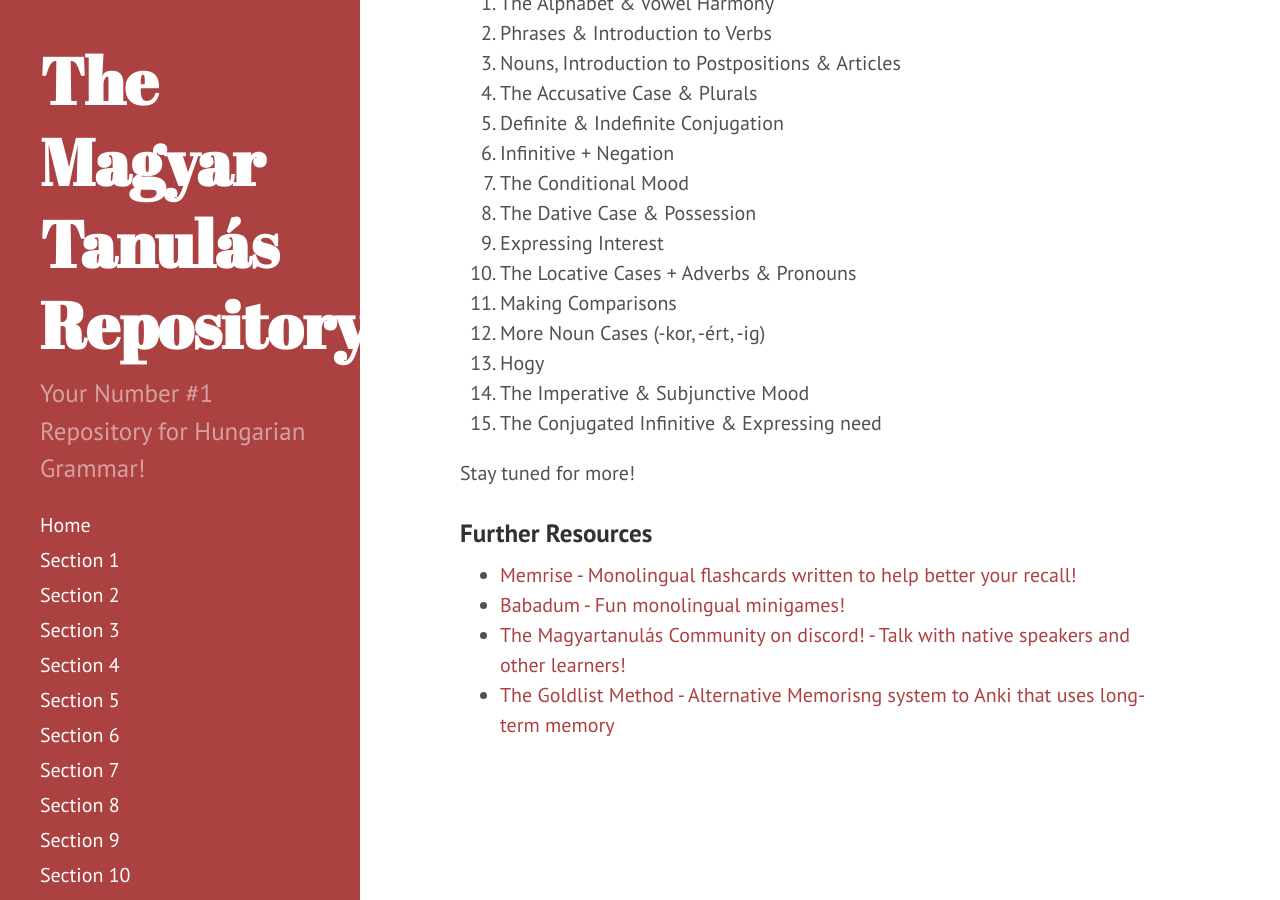
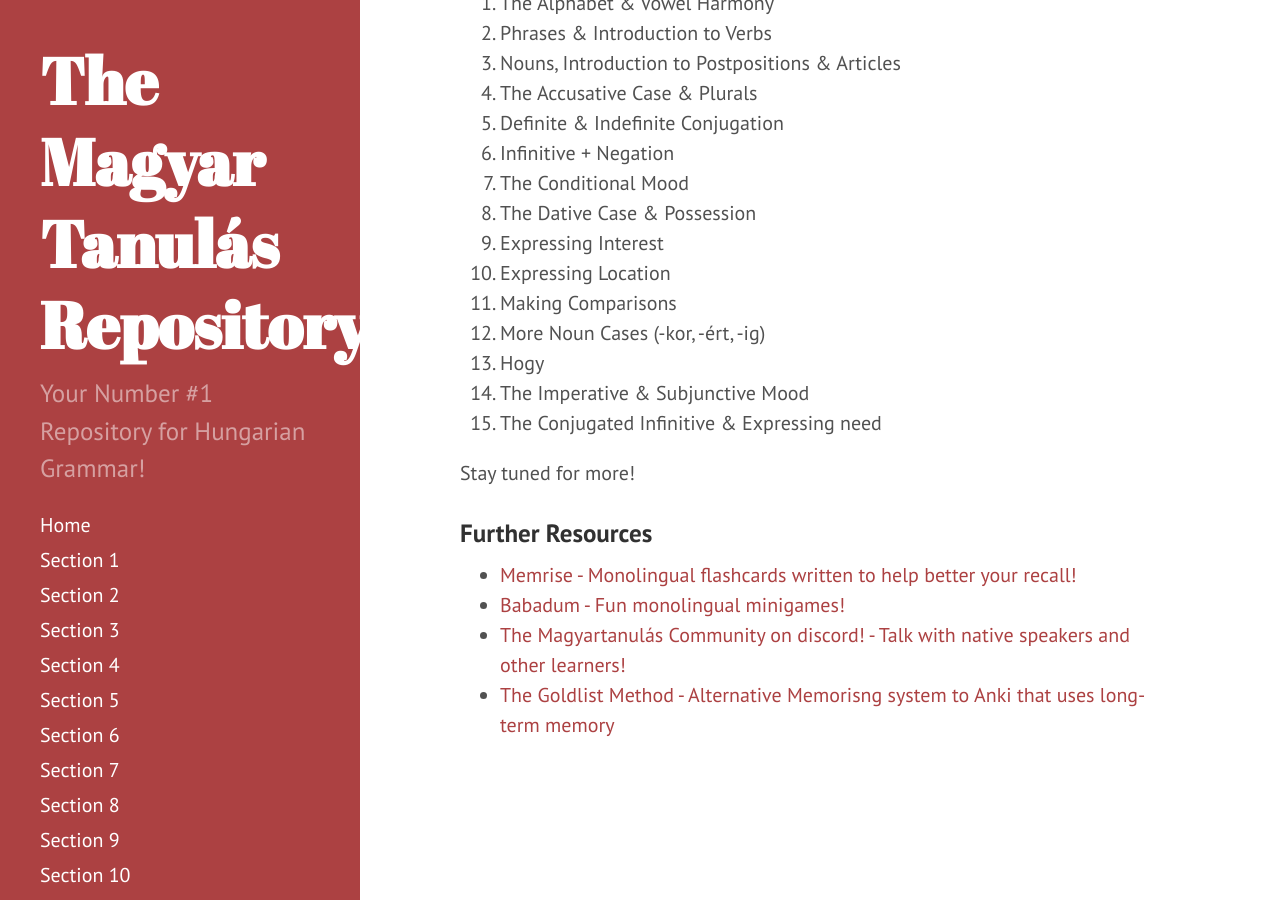
Before and after one commit to Magyartanulas/magyartanulas.github.io, a Jekyll site: the page built from _posts/2012-02-06-whats-jekyll.md, in a window 1280 px wide and 900 px high, scrolled down 691 px. Built offline with Jekyll 4.4.1, drawn with Linux system fonts in a browser that asks for light colours; Markdown is read by kramdown in place of the engine named in the settings.

Commit message:
Update 2012-02-06-whats-jekyll.md

```diff
--- a/_posts/2012-02-06-whats-jekyll.md
+++ b/_posts/2012-02-06-whats-jekyll.md
@@ -27,7 +27,7 @@ shall be explained where relevant. The grammar will be explained in a progressio
 7. The Conditional Mood
 8. The Dative Case & Possession
 9. Expressing Interest
-10. The Locative Cases + Adverbs & Pronouns
+10. Expressing Location
 11. Making Comparisons
 12. More Noun Cases (-kor, -ért, -ig)
 13. Hogy
```
